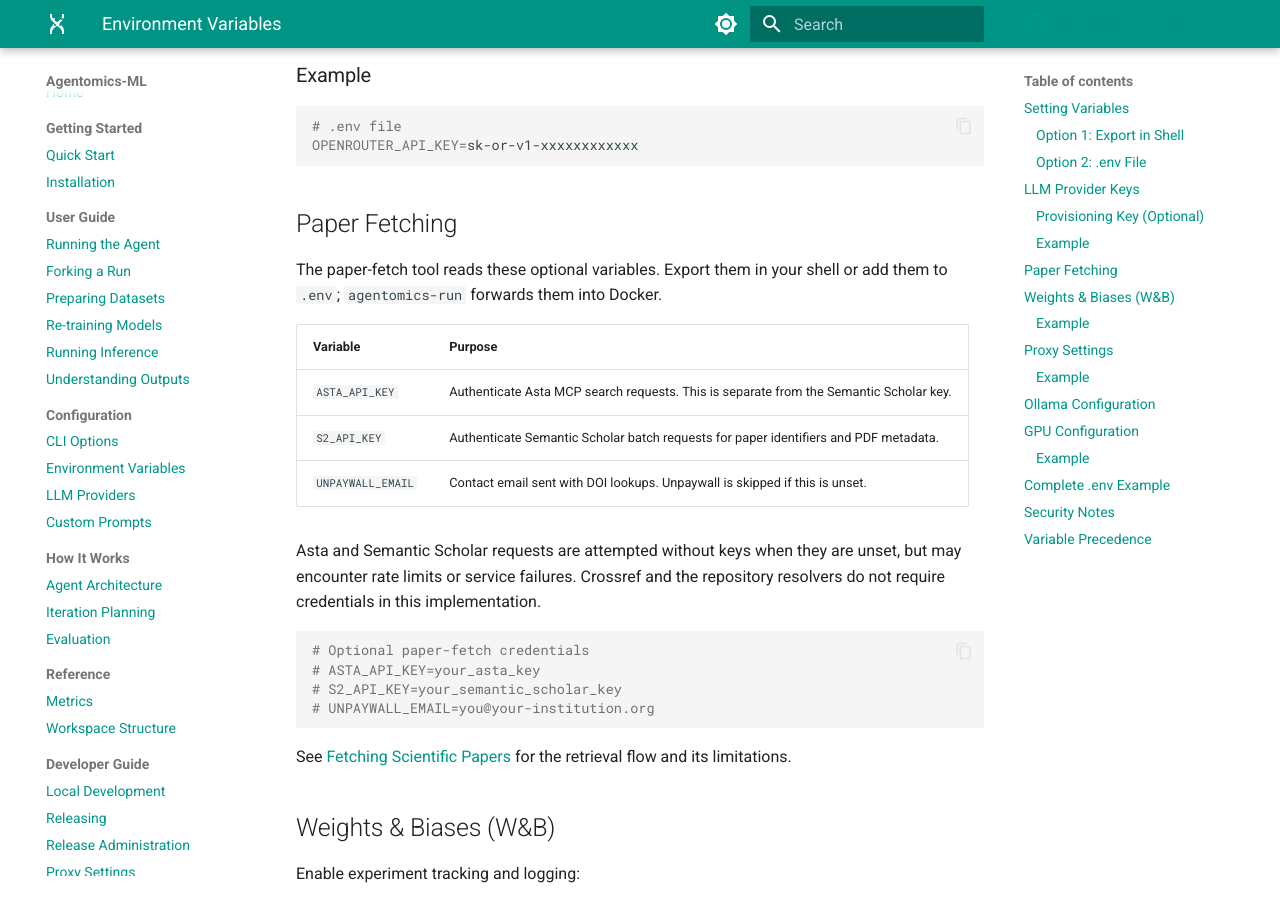
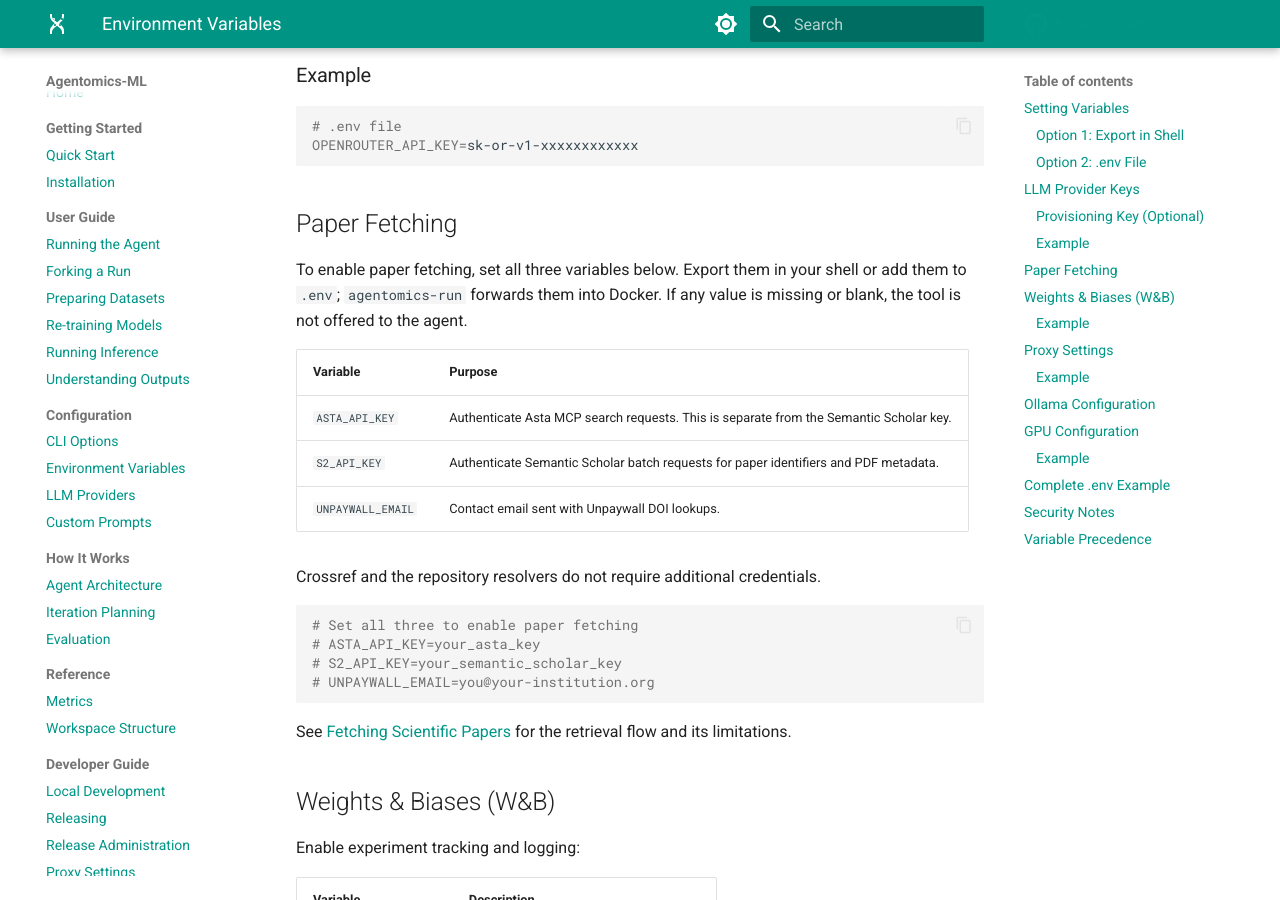
Before and after one commit to BioGeMT/agentomics-ml, an MkDocs documentation site: the page built from docs/configuration/environment.md, in a window 1280 px wide and 900 px high, scrolled down 1244 px. Built offline with MkDocs 1.6.1 and Material for MkDocs 9.7.7, drawn with Linux system fonts in a browser that asks for light colours; comment, search, counter and statistics services are not loaded.

Commit message:
Define paper_fetch tool conditionally

````diff
--- a/docs/configuration/environment.md
+++ b/docs/configuration/environment.md
@@ -52,21 +52,20 @@
 
 ## Paper Fetching
 
-The paper-fetch tool reads these optional variables. Export them in your shell
-or add them to `.env`; `agentomics-run` forwards them into Docker.
+To enable paper fetching, set all three variables below. Export them in your
+shell or add them to `.env`; `agentomics-run` forwards them into Docker.
+If any value is missing or blank, the tool is not offered to the agent.
 
 | Variable | Purpose |
 |----------|---------|
 | `ASTA_API_KEY` | Authenticate Asta MCP search requests. This is separate from the Semantic Scholar key. |
 | `S2_API_KEY` | Authenticate Semantic Scholar batch requests for paper identifiers and PDF metadata. |
-| `UNPAYWALL_EMAIL` | Contact email sent with DOI lookups. Unpaywall is skipped if this is unset. |
+| `UNPAYWALL_EMAIL` | Contact email sent with Unpaywall DOI lookups. |
 
-Asta and Semantic Scholar requests are attempted without keys when they are
-unset, but may encounter rate limits or service failures. Crossref and the
-repository resolvers do not require credentials in this implementation.
+Crossref and the repository resolvers do not require additional credentials.
 
 ```bash
-# Optional paper-fetch credentials
+# Set all three to enable paper fetching
 # ASTA_API_KEY=your_asta_key
 # S2_API_KEY=your_semantic_scholar_key
 # UNPAYWALL_EMAIL=you@your-institution.org
````
Also changed, not shown: 2 other files.
